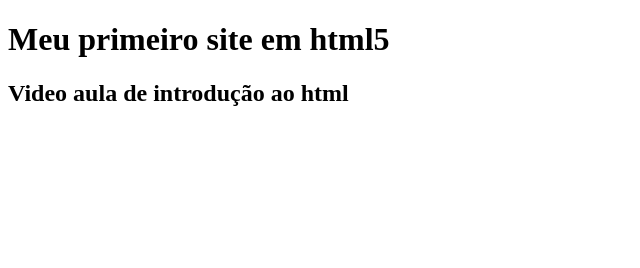
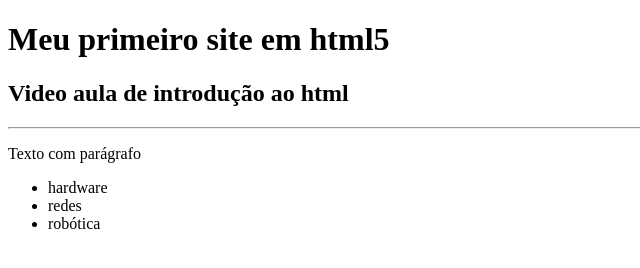
Before and after one commit to brunolssantos/meuprimeirosite, a plain HTML site: page index.html in a window 1280 px wide. Shown: the whole page, without its empty margins (0-640 px from the left). Drawn offline with Linux system fonts and the light colour scheme.

Commit message:
adicionado mais conteudo a pagina e icone

```diff
--- a/index.html
+++ b/index.html
@@ -5,11 +5,20 @@
 <head>
 <meta charset="utf-8">
 <title>Home - Bruno Santos</title>
+<meta name="description" content="Aqui você encontra conteúdo nas áreas de robótica e TI">
+<link rel="icon" href="favicon.ico">
 </head>
 
 <body>
 <h1>Meu primeiro site em html5</h1>
 <h2>Video aula de introdução ao html</h2>
+<hr>
+<p>Texto com parágrafo</p>
+<ul>
+<li>hardware</li>
+<li>redes</li>
+<li>robótica</li>
+</ul>
 </body>
 
 </html>
```
Also changed, not shown: favicon.ico (added).
